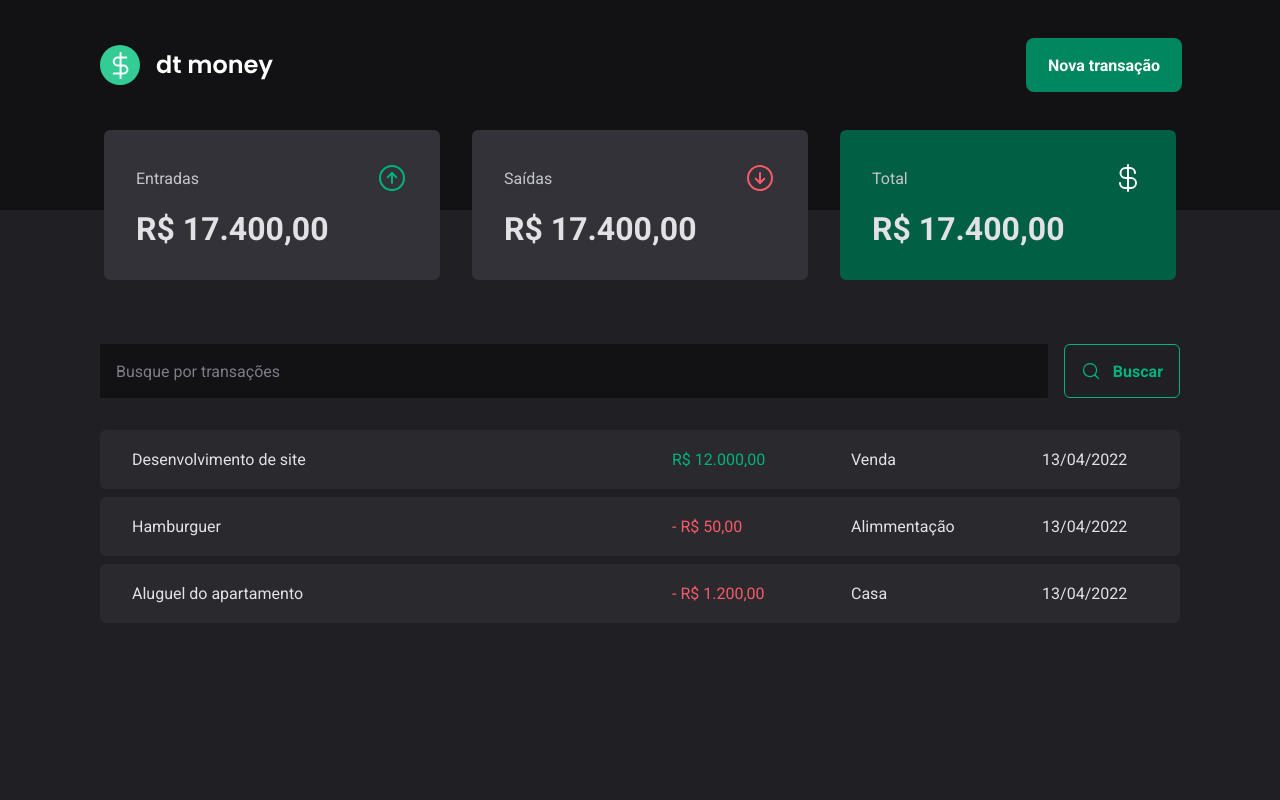
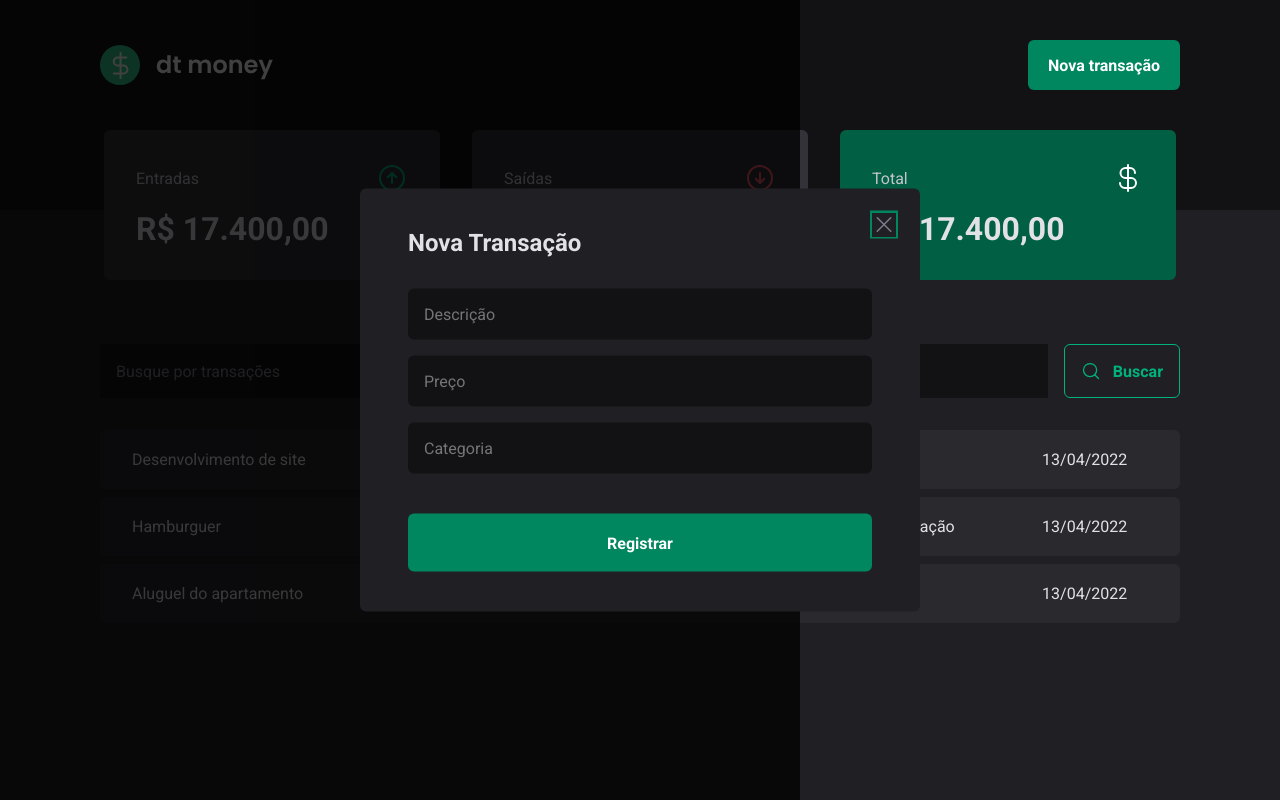
Before and after one commit to esbnet/ignite-new-dt-money, a React (Vite) app: page / in a window 1280 px wide. Both pictures are taken after a click on the button "Nova transação". Built offline with nearby package versions, Linux system fonts and the light colour scheme.

Commit message:
feat: :sparkles: create modal new transaction

```diff
--- a/src/components/Header/index.tsx
+++ b/src/components/Header/index.tsx
@@ -1,13 +1,24 @@
+import * as Dialog from "@radix-ui/react-dialog"
+
 import { HeaderContainer, HeaderContent, NewTranslationButton } from "./styles"
 
 import Logo from "../../assets/logo.svg"
+import { NewTransactionModal } from "../NewTransactionModal"
 
 export function Header() {
   return (
     <HeaderContainer>
       <HeaderContent>
         <img src={Logo} alt='' />
-        <NewTranslationButton>Nova transação</NewTranslationButton>
+
+        <Dialog.Root>
+          <Dialog.Trigger asChild>
+            <NewTranslationButton>Nova transação</NewTranslationButton>
+          </Dialog.Trigger>
+
+          <NewTransactionModal />
+
+        </Dialog.Root>
       </HeaderContent>
     </HeaderContainer>
   )
--- /dev/null
+++ b/src/components/NewTransactionModal/index.tsx
@@ -0,0 +1,28 @@
+import * as Dialog from "@radix-ui/react-dialog"
+import { X } from "phosphor-react"
+
+import { CloseButton, Content, Overlay } from "./styles"
+
+export function NewTransactionModal() {
+  return (
+    <Dialog.Portal>
+      <Overlay>
+        <Content>
+          <Dialog.Title>Nova Transação</Dialog.Title>
+          <CloseButton >
+            <X size={24}/>
+          </CloseButton>
+
+          <form action=''>
+            <input type='text' placeholder='Descrição' required />
+            <input type='number' placeholder='Preço' required />
+            <input type='text' placeholder='Categoria' required />
+
+            <button type='submit'>Registrar</button>
+          </form>
+
+        </Content>
+      </Overlay>
+    </Dialog.Portal>
+  )
+}
--- /dev/null
+++ b/src/components/NewTransactionModal/styles.ts
@@ -0,0 +1,71 @@
+import styled from "styled-components"
+
+import * as Dialog from "@radix-ui/react-dialog"
+
+export const Overlay = styled(Dialog.Overlay)`
+  position: fixed;
+  width: 100vh;
+  height: 100vh;
+  inset: 0;
+  background: rgba(0, 0, 0, 0.75);
+`
+
+export const Content = styled(Dialog.Content)`
+  min-width: 35rem;
+  border-radius: 6px;
+  padding: 2.5rem 3rem;
+  background: ${(props) => props.theme["gray-800"]};
+
+  position: fixed;
+  top: 50%;
+  left: 50%;
+  transform: translate(-50%, -50%);
+
+  form {
+    margin-top: 2rem;
+
+    display: flex;
+    flex-direction: column;
+    gap: 1rem;
+
+    input {
+      border-radius: 6px;
+      border: 0;
+      background: ${(props) => props.theme["gray-900"]};
+      color: ${(props) => props.theme["gray-300"]};
+      padding: 1rem;
+
+      &:placeholder {
+        color: ${(props) => props.theme["gray-500"]};
+      }
+    }
+
+    button[type="submit"] {
+      height: 58px;
+      border: 0;
+      background: ${(props) => props.theme["green-500"]};
+      color: ${(props) => props.theme.white};
+      font-weight: bold;
+      padding: 0 1.25rem;
+      border-radius: 6px;
+      margin-top: 1.5rem;
+      cursor: pointer;
+
+      &:hover {
+        background: ${(props) => props.theme["green-700"]};
+        transition: background-color 0.2s;
+      }
+    }
+  }
+`
+
+export const CloseButton = styled(Dialog.Close)`
+  position: absolute;
+  background: transparent;
+  border: 0;
+  top: 1.5rem;
+  right: 1.5rem;
+  line-height: 0;
+  cursor: pointer;
+  color: ${props => props.theme['gray-500']}
+`
```
Also changed, not shown: src/components/Header/styles.ts (+5 -8 lines).
